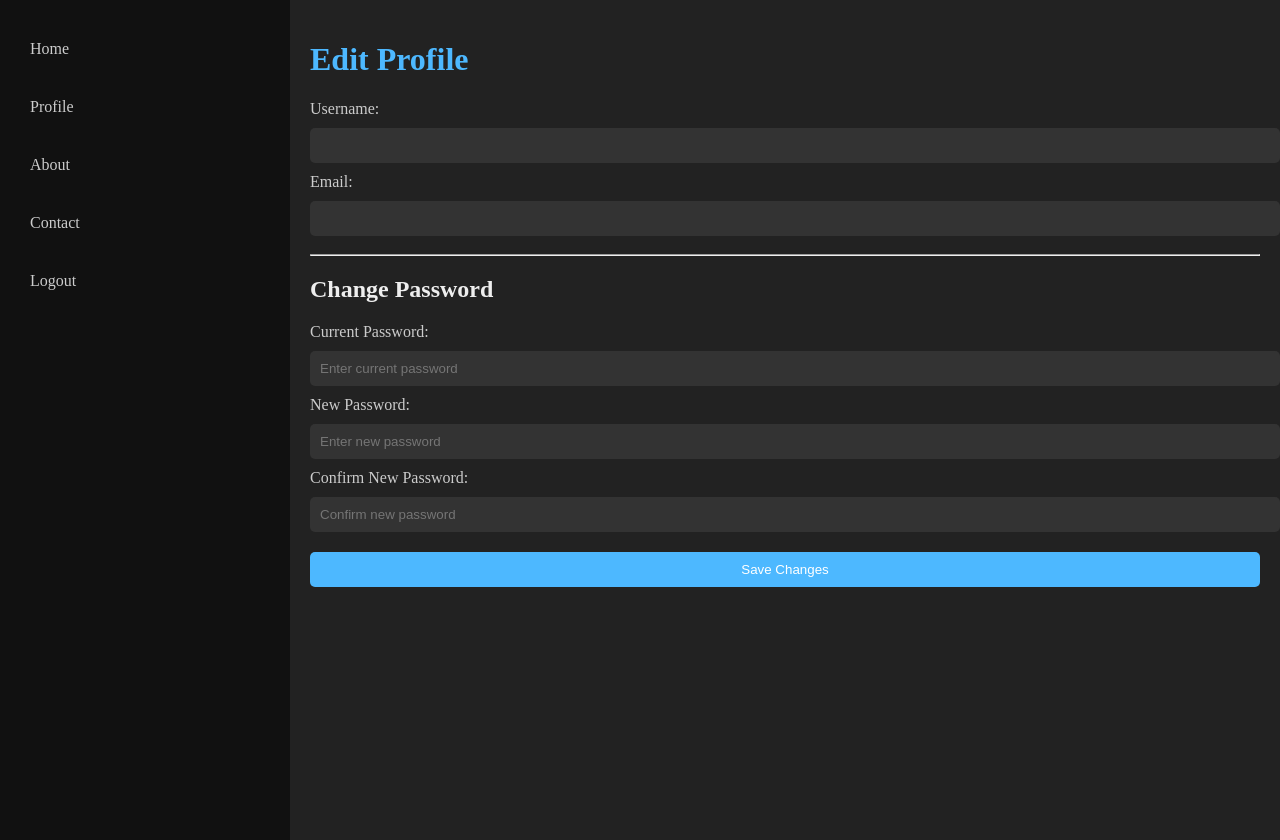
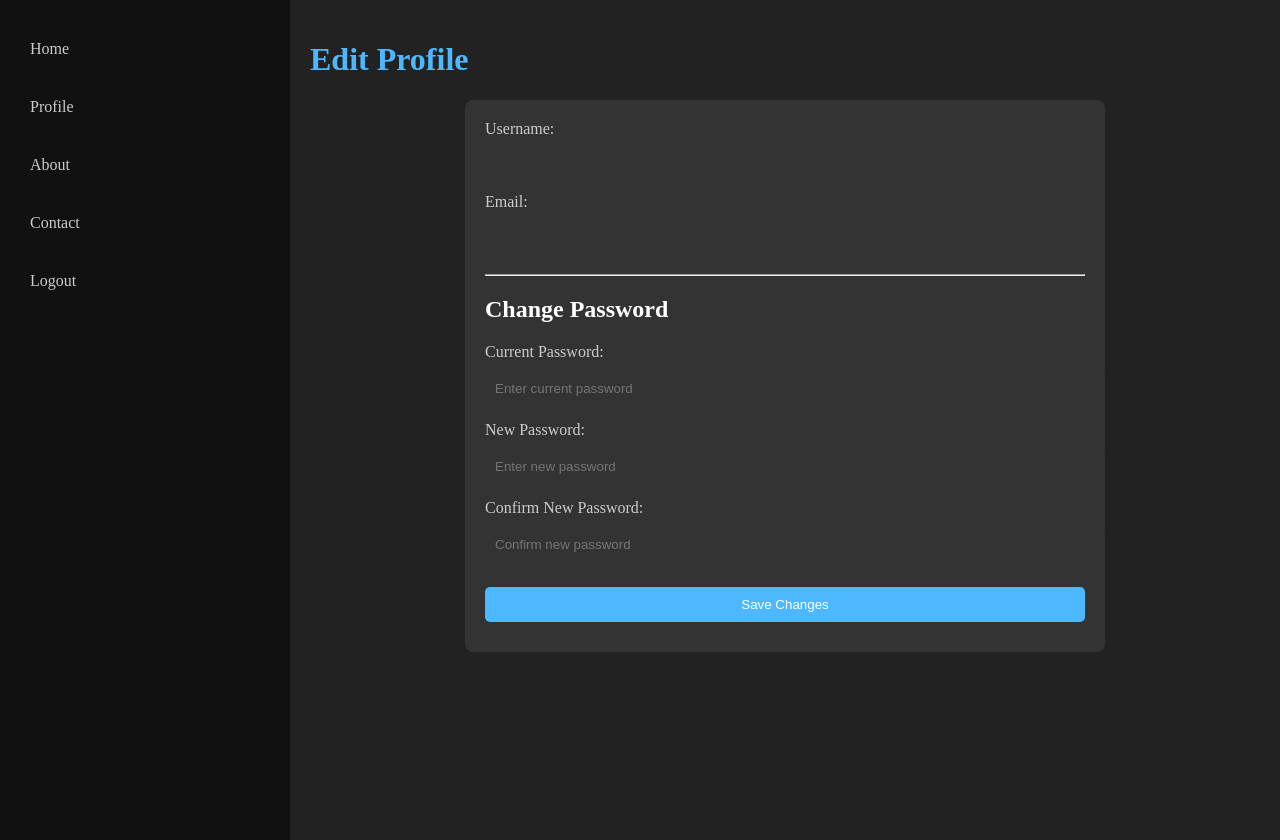
Before and after one commit to whitmireb/clozetier, a Django app: template clozetier_site/templates/edit_profile.html in a window 1280 px wide. Run offline with Django 5.2, Linux system fonts and the light colour scheme; the template is opened without the code that fills it, so the values that code supplies are empty.

```diff
--- a/clozetier_site/templates/edit_profile.html
+++ b/clozetier_site/templates/edit_profile.html
@@ -85,6 +85,25 @@
         button:hover {
             background-color: #006bb3; /* Darker blue for hover effect */
         }
+
+        /* Custom styling for the form */
+        form {
+            width: 100%;
+            max-width: 600px; /* Ensures the form doesn't span the full width of the page */
+            margin: auto;
+            background-color: #333; /* Dark background for the form */
+            padding: 20px;
+            border-radius: 8px;
+        }
+
+        h2 {
+            color: #fff;
+            margin-top: 20px;
+        }
+
+        input[type="password"] {
+            margin-bottom: 15px;
+        }
     </style>
 </head>
 <body>
```
Also changed, not shown: clozetier_site/clozetier/forms.py (+19 -4 lines), clozetier_site/clozetier/views.py (+46 -5 lines), clozetier_site/clozetier_site/urls.py (+12 -7 lines).
